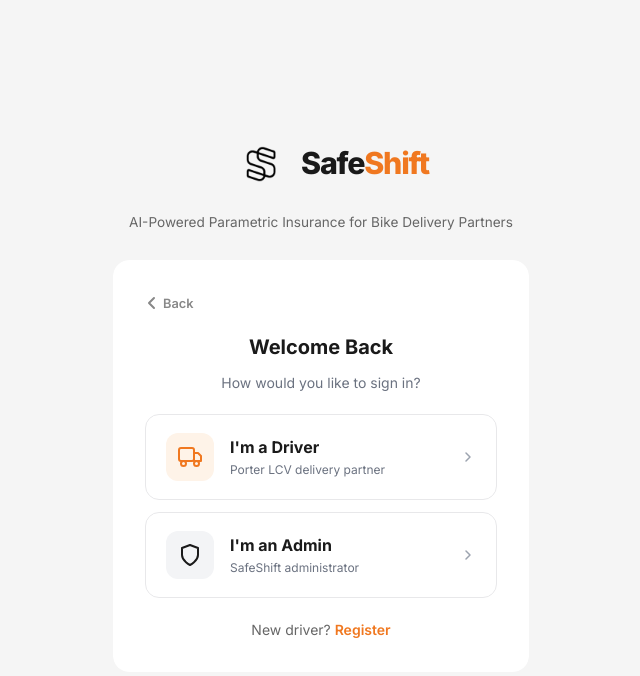
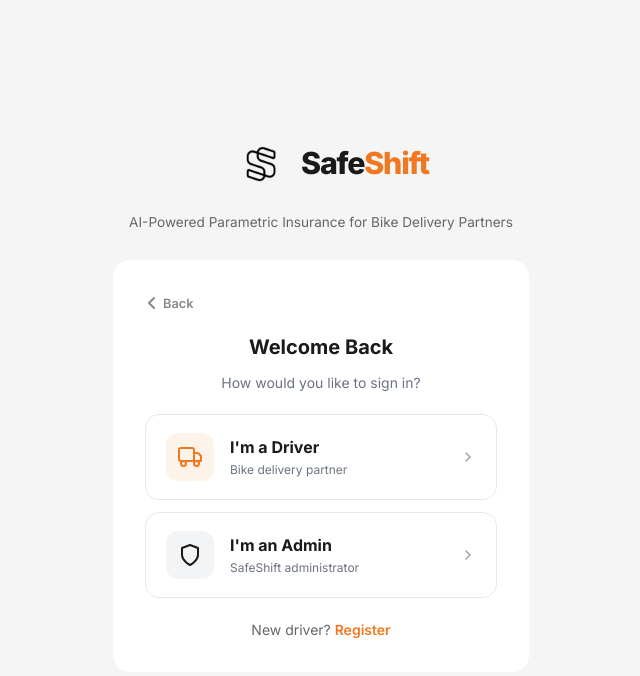
Before and after one commit to manendra-chintalapudi/safeshift, a Next.js app: page /login in a window 1280 px wide. Shown: the top 676 px of the page, without its empty margins (319-959 px from the left). Built offline with nearby package versions, Linux system fonts and the light colour scheme.

Commit message:
Update delivery partner description in login page

```diff
--- a/app/(auth)/login/page.tsx
+++ b/app/(auth)/login/page.tsx
@@ -498,7 +498,7 @@ function LoginContent() {
                 I&apos;m a Driver
               </p>
               <p style={{ fontSize: 12, color: '#6B7280', margin: '2px 0 0', fontFamily: "'Inter', sans-serif" }}>
-                Porter LCV delivery partner
+                Bike delivery partner
               </p>
             </div>
             <svg width="16" height="16" viewBox="0 0 16 16" fill="none" style={{ marginLeft: 'auto', flexShrink: 0 }}>
```
